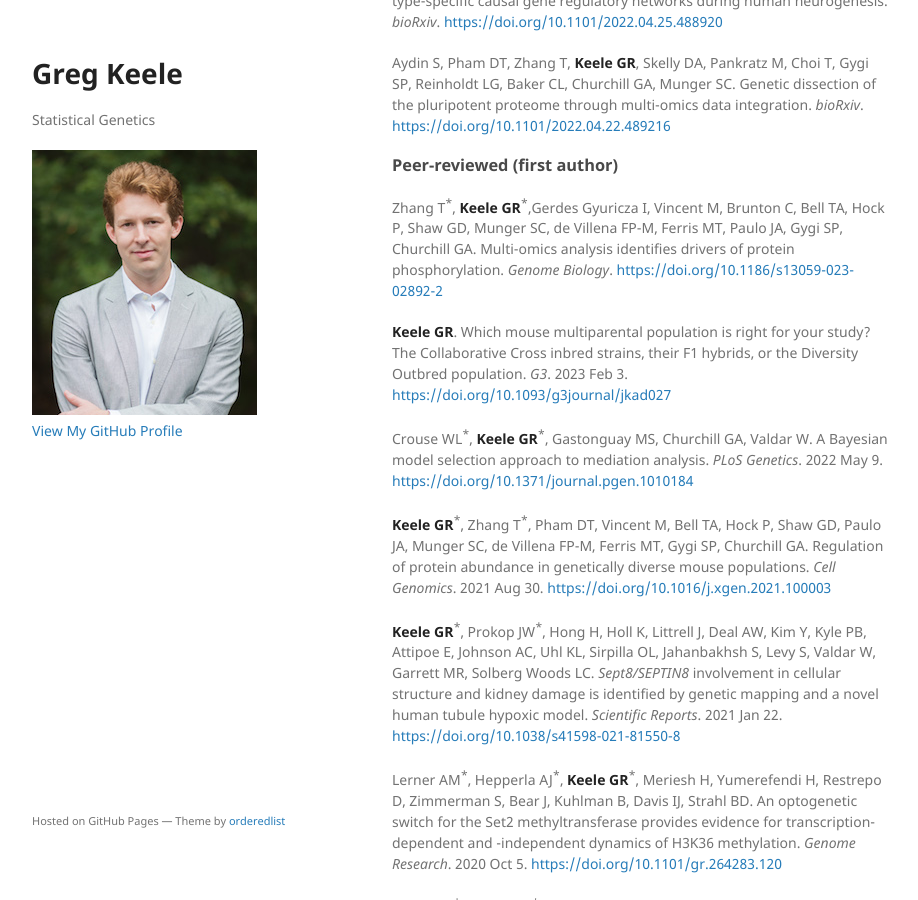
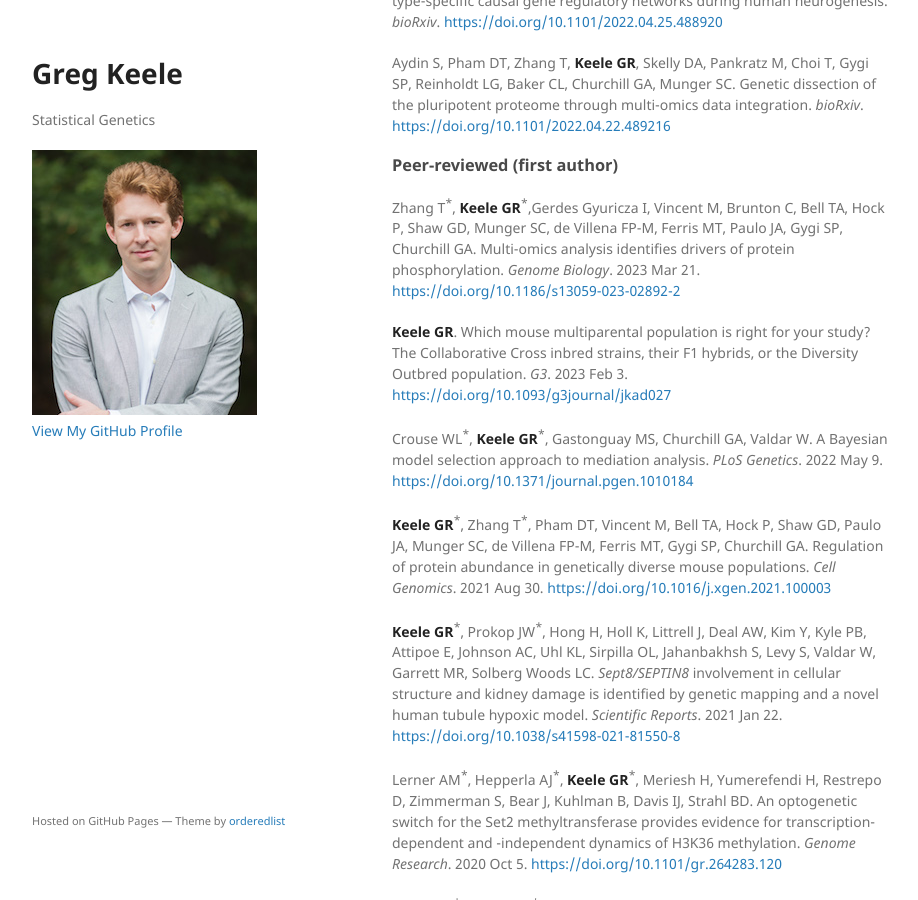
Before and after one commit to gkeele/gkeele.github.io, a Jekyll site: the page built from publications.md, in a window 1280 px wide and 900 px high, scrolled down 463 px. Shown: the whole window, without its empty margins (178-1096 px from the left). Built offline with Jekyll 4.4.1, drawn with Linux system fonts in a browser that asks for light colours; our own code applies the rules of GitHub Pages for plain Markdown files.

```diff
--- a/publications.md
+++ b/publications.md
@@ -19,7 +19,7 @@ Aydin S, Pham DT, Zhang T, **Keele GR**, Skelly DA, Pankratz M, Choi T, Gygi SP,
 
 ### Peer-reviewed (first author)
 
-Zhang T<sup>\*</sup>, **Keele GR**<sup>\*</sup>,Gerdes Gyuricza I, Vincent M, Brunton C, Bell TA, Hock P, Shaw GD, Munger SC, de Villena FP-M, Ferris MT, Paulo JA, Gygi SP, Churchill GA. Multi-omics analysis identifies drivers of protein phosphorylation. *Genome Biology*. [https://doi.org/10.1186/s13059-023-02892-2](https://doi.org/10.1186/s13059-023-02892-2)
+Zhang T<sup>\*</sup>, **Keele GR**<sup>\*</sup>,Gerdes Gyuricza I, Vincent M, Brunton C, Bell TA, Hock P, Shaw GD, Munger SC, de Villena FP-M, Ferris MT, Paulo JA, Gygi SP, Churchill GA. Multi-omics analysis identifies drivers of protein phosphorylation. *Genome Biology*. 2023 Mar 21. [https://doi.org/10.1186/s13059-023-02892-2](https://doi.org/10.1186/s13059-023-02892-2)
 
 **Keele GR**. Which mouse multiparental population is right for your study? The Collaborative Cross inbred strains, their F1 hybrids, or the Diversity Outbred population. *G3*. 2023 Feb 3. [https://doi.org/10.1093/g3journal/jkad027](https://doi.org/10.1093/g3journal/jkad027)
 
```
